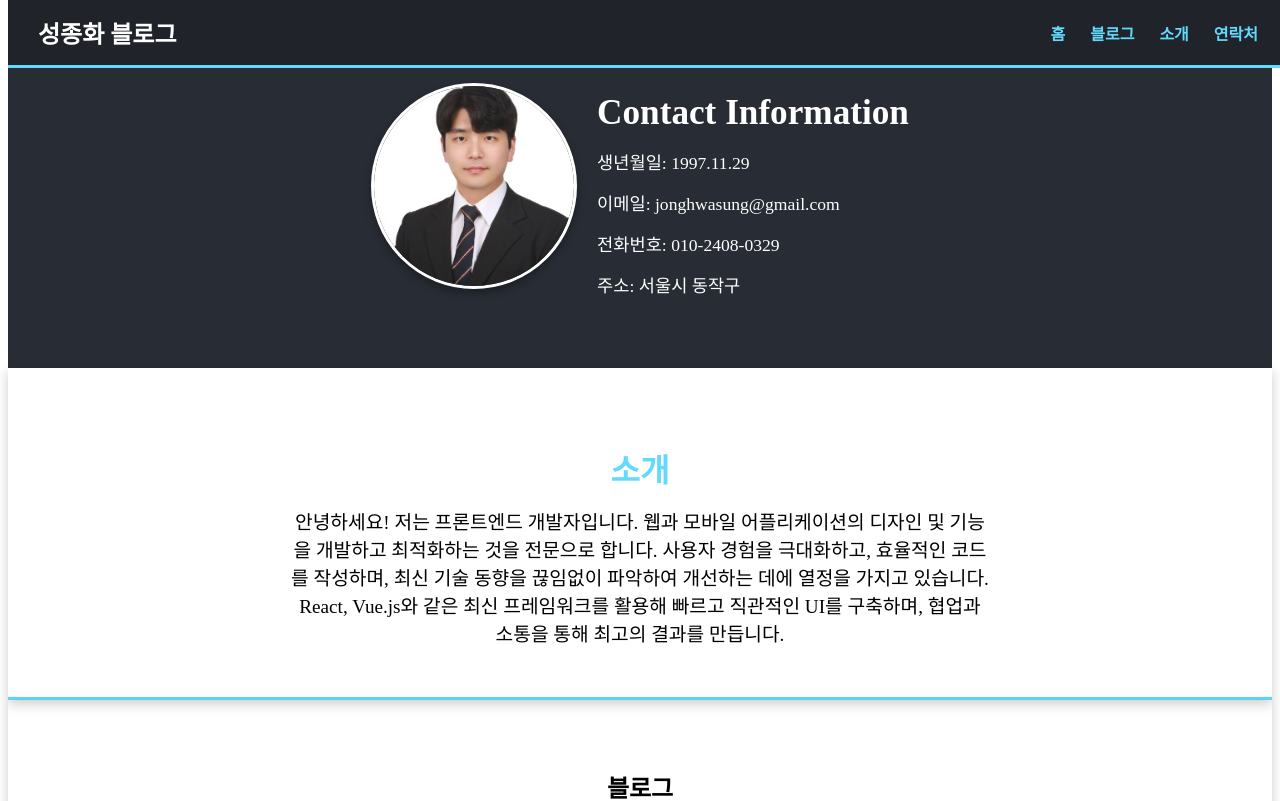
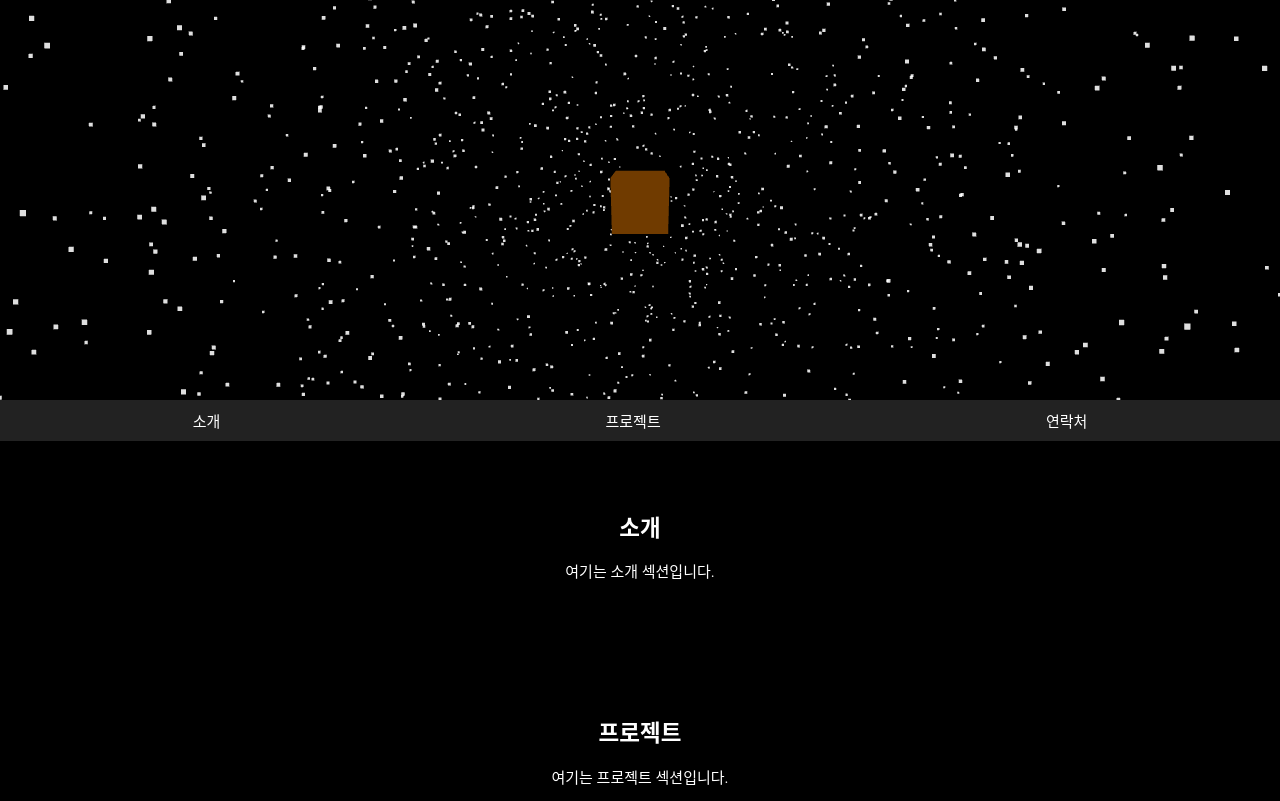
Before and after one commit to SungJongHwa/blog, a React (Create React App) app: page / in a window 1280 px wide. Shown: the top 801 px of the page. Built offline with nearby package versions, Linux system fonts and the light colour scheme.

Commit message:
feat : 수정 테스트

```diff
--- a/public/index.html
+++ b/public/index.html
@@ -7,7 +7,8 @@
     <meta name="theme-color" content="#000000" />
     <meta
       name="description"
-      content="Web site created using create-react-app" />
+      content="Web site created using create-react-app"
+    />
     <link rel="apple-touch-icon" href="%PUBLIC_URL%/logo192.png" />
 
     <link rel="manifest" href="%PUBLIC_URL%/manifest.json" />
--- a/src/App.jsx
+++ b/src/App.jsx
@@ -1,63 +1,67 @@
-// App.jsx
-import React from "react";
-import Contact from "./component/Contact";
-import ScrollTop from "./component/ScrollTop";
+import React, { useEffect, useState } from "react";
+import {
+  BrowserRouter as Router,
+  Route,
+  Routes,
+  useNavigate,
+} from "react-router-dom";
 import styled from "styled-components";
+import "./style/common.css";
+
+import { useSpring, animated } from "react-spring";
+
+import ScrollTop from "./pages/component/ScrollTop";
+import MainPage from "./pages/main/page";
 
 const App = () => {
   return (
-    <div>
-      <Contact />
-      <Section id="about">
-        <Heading>소개</Heading>
-        <Paragraph>
-          안녕하세요! 저는 프론트엔드 개발자입니다. 웹과 모바일 어플리케이션의
-          디자인 및 기능을 개발하고 최적화하는 것을 전문으로 합니다. 사용자
-          경험을 극대화하고, 효율적인 코드를 작성하며, 최신 기술 동향을 끊임없이
-          파악하여 개선하는 데에 열정을 가지고 있습니다. React, Vue.js와 같은
-          최신 프레임워크를 활용해 빠르고 직관적인 UI를 구축하며, 협업과 소통을
-          통해 최고의 결과를 만듭니다.
-        </Paragraph>
-      </Section>
-      <Section id="blog">
-        <h2>블로그</h2>
-        <p>이곳은 블로그 섹션입니다. 여기에 블로그 글을 작성하세요.</p>
-      </Section>
+    <React.Fragment>
+      <Routes>
+        <Route path="/" element={<MainPage />} />
+        {/* <Route path="/home" element={<HomePage />} /> */}
+        {/* <Route path="/about" element={<AboutPage />} /> */}
+      </Routes>
+
       <ScrollTop />
-    </div>
+    </React.Fragment>
   );
 };
 
 export default App;
 
-// 스타일링 요소들
-const Section = styled.section`
-  padding: 50px;
-  text-align: center;
-  // background-color: #20232a;
-
-  border-bottom: 3px solid #61dafb;
-  margin: 0 auto;
-  // max-width: 800px;
-  // border-radius: 12px;
-  box-shadow: 0 4px 12px rgba(0, 0, 0, 0.2);
+const Container = styled.div`
+  display: flex;
+  justify-content: center;
+  align-items: center;
+  height: 100vh;
+  background-color: black;
+  position: relative;
 `;
 
-const Heading = styled.h2`
-  font-size: 2em;
-  margin-bottom: 16px;
-  font-weight: bold;
-  color: #61dafb;
+const MainContainer = styled.div`
+  display: flex;
+  flex-direction: column;
+  align-items: center;
+  padding: 20px;
 `;
 
-const Paragraph = styled.p`
-  font-size: 1.2em;
-  margin: 0 auto;
-  max-width: 700px;
+const AnimatedText = styled(animated.div)`
+  color: #ffffff;
+  font-size: 4rem;
+  position: absolute;
+`;
 
-  @media screen and (max-width: 768px) {
-    font-size: 1em;
-    padding: 0 20px;
-    max-width: 100%;
-  }
-`;
+const FadeText = ({ children, delay = 0 }) => {
+  const props = useSpring({
+    from: { opacity: 0, transform: "scale(0.5)" },
+    to: async (next) => {
+      await next({ opacity: 1, transform: "scale(1.5)" });
+      await next({ opacity: 0, transform: "scale(1.5)" });
+    },
+    config: { duration: 1000 },
+    delay: delay,
+    reset: true,
+  });
+
+  return <AnimatedText style={props}>{children}</AnimatedText>;
+};
--- a/src/index.js
+++ b/src/index.js
@@ -1,13 +1,17 @@
 import React from "react";
 import ReactDOM from "react-dom/client";
+import App from "./App";
+
+import { BrowserRouter } from "react-router-dom";
 import { RecoilRoot } from "recoil";
-import App from "./App";
-import Header from "./component/Header";
+// import Header from "./pages/component/Header";
 
 const root = ReactDOM.createRoot(document.getElementById("root"));
 root.render(
-  <RecoilRoot>
-    <Header />
-    <App />
-  </RecoilRoot>
+  <BrowserRouter>
+    <RecoilRoot>
+      {/* <Header /> */}
+      <App />
+    </RecoilRoot>
+  </BrowserRouter>
 );
--- a/src/component/Contact.jsx
+++ b/src/pages/component/Contact.jsx
@@ -36,20 +36,20 @@ const Container = styled.div`
   }
 `;
 
-const Header = styled.div`
-  width: 100%;
-  padding: 20px;
-  text-align: center;
-  background-color: #20232a;
-  font-size: 2em;
-  font-weight: bold;
-  border-bottom: 3px solid #61dafb;
+// const Header = styled.div`
+//   width: 100%;
+//   padding: 20px;
+//   text-align: center;
+//   background-color: #20232a;
+//   font-size: 2em;
+//   font-weight: bold;
+//   border-bottom: 3px solid #61dafb;
 
-  @media (max-width: 768px) {
-    font-size: 1.5em;
-    padding: 15px;
-  }
-`;
+//   @media (max-width: 768px) {
+//     font-size: 1.5em;
+//     padding: 15px;
+//   }
+// `;
 
 const Content = styled.div`
   display: flex;
--- /dev/null
+++ b/src/pages/main/page.jsx
@@ -0,0 +1,149 @@
+// 필요한 라이브러리 설치
+// npm install three @react-three/fiber @react-three/drei react-spring react-scroll styled-components
+
+import React, { useRef, useState, useEffect } from "react";
+import styled from "styled-components";
+import { useSpring, animated } from "react-spring";
+import { Canvas, useFrame } from "@react-three/fiber";
+import { OrbitControls, Stars } from "@react-three/drei";
+import { Link as ScrollLink, Element as ScrollElement } from "react-scroll";
+
+const MainPage = () => {
+  const [showIntro, setShowIntro] = useState(true);
+
+  useEffect(() => {
+    const timer1 = setTimeout(() => setShowIntro(false), 5000);
+    return () => {
+      clearTimeout(timer1);
+    };
+  }, []);
+
+  return (
+    <>
+      {showIntro ? (
+        <IntroContainer>
+          <FadeText>안녕하세요!</FadeText>
+          <FadeText delay={2000}>성종화입니다.</FadeText>
+        </IntroContainer>
+      ) : (
+        <MainContainer>
+          <CanvasContainer>
+            <Canvas>
+              <ambientLight intensity={0.5} />
+              <spotLight position={[10, 10, 10]} angle={0.15} penumbra={1} />
+              <pointLight position={[-10, -10, -10]} />
+              <Stars />
+              <OrbitControls />
+              <RotatingBox />
+            </Canvas>
+          </CanvasContainer>
+          <ScrollLinkContainer>
+            <ScrollLink to="section1" smooth={true} duration={1000}>
+              소개
+            </ScrollLink>
+            <ScrollLink to="section2" smooth={true} duration={1000}>
+              프로젝트
+            </ScrollLink>
+            <ScrollLink to="section3" smooth={true} duration={1000}>
+              연락처
+            </ScrollLink>
+          </ScrollLinkContainer>
+          <Sections>
+            <ScrollElement name="section1">
+              <Section>
+                <h2>소개</h2>
+                <p>여기는 소개 섹션입니다.</p>
+              </Section>
+            </ScrollElement>
+            <ScrollElement name="section2">
+              <Section>
+                <h2>프로젝트</h2>
+                <p>여기는 프로젝트 섹션입니다.</p>
+              </Section>
+            </ScrollElement>
+            <ScrollElement name="section3">
+              <Section>
+                <h2>연락처</h2>
+                <p>여기는 연락처 섹션입니다.</p>
+              </Section>
+            </ScrollElement>
+          </Sections>
+        </MainContainer>
+      )}
+    </>
+  );
+};
+
+export default MainPage;
+
+const RotatingBox = () => {
+  const ref = useRef();
+  useFrame((state, delta) => (ref.current.rotation.x += 0.01));
+
+  return (
+    <mesh ref={ref} position={[0, 0, 0]}>
+      <boxGeometry args={[1, 1, 1]} />
+      <meshStandardMaterial color={"orange"} />
+    </mesh>
+  );
+};
+
+const IntroContainer = styled.div`
+  display: flex;
+  justify-content: center;
+  align-items: center;
+  height: 100vh;
+  background-color: black;
+  position: relative;
+`;
+
+const MainContainer = styled.div`
+  display: flex;
+  flex-direction: column;
+  align-items: center;
+  background-color: black;
+  color: white;
+`;
+
+const CanvasContainer = styled.div`
+  width: 100%;
+  height: 50vh;
+`;
+
+const ScrollLinkContainer = styled.div`
+  display: flex;
+  justify-content: space-around;
+  width: 100%;
+  background-color: #222;
+  padding: 10px 0;
+`;
+
+const Sections = styled.div`
+  width: 100%;
+`;
+
+const Section = styled.div`
+  padding: 50px;
+  text-align: center;
+`;
+
+const AnimatedText = styled(animated.div)`
+  color: #ffffff;
+  font-size: 4rem;
+  position: absolute;
+`;
+
+const FadeText = ({ children, delay = 0 }) => {
+  const props = useSpring({
+    from: { opacity: 0, transform: "scale(0.5)" },
+    to: async (next) => {
+      await next({ opacity: 1, transform: "scale(1.5)" });
+      await next({ opacity: 0, transform: "scale(1.5)" });
+    },
+    config: { duration: 1000 },
+    delay: delay,
+    reset: true,
+  });
+
+  return <AnimatedText style={props}>{children}</AnimatedText>;
+};
--- /dev/null
+++ b/src/style/common.css
@@ -0,0 +1,12 @@
+html,
+body {
+  margin: 0px;
+  padding: 0px;
+  width: 100%;
+  background-color: black;
+  font-size: 15px;
+  /* color: #333; */
+  font-family: "roboto", "Noto Sans CJK KR", Arial, sans-serif;
+  -webkit-text-size-adjust: none;
+  -webkit-font-smoothing: antialiased; /*letter-spacing:-1px*/
+}
```
Also changed, not shown: package.json (+6 -2 lines), public/manifest.json (deleted), public/robots.txt (deleted), src/App.css (added), src/pages/component/Header.jsx (renamed from src/component/Header.jsx), src/pages/component/ScrollTop.jsx (renamed from src/component/ScrollTop.jsx), 1 other file (tests, documents, lock files or other folders).
